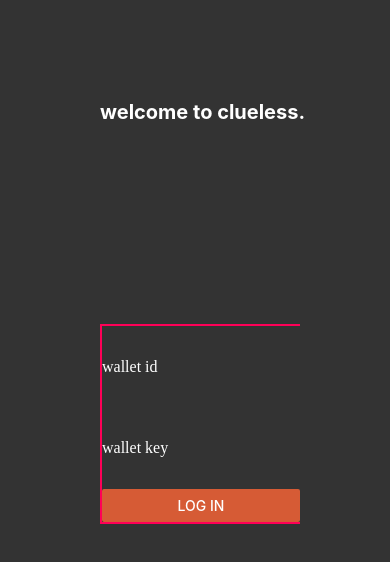
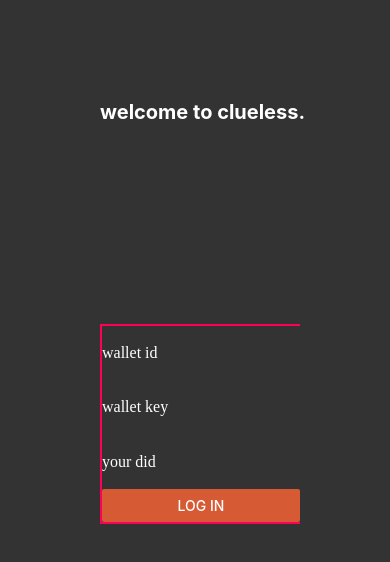
Before and after one commit to jake-walker-18/clueless-react-prover, a React Native app: screen / in a window 390 px wide. Shown: the top 562 px of the page. Built offline with nearby package versions, Linux system fonts and the light colour scheme.

Commit message:
add did login field

```diff
--- a/App.js
+++ b/App.js
@@ -7,7 +7,7 @@ import { BarCodeScanner } from "expo-barcode-scanner";
 
 class App extends React.Component {
   state = {
-    name: "GcytQUaaFE728WrKitXh63",
+    did: "",
     username: "",
     password: "",
     masterSecretID: "",
@@ -28,7 +28,13 @@ class App extends React.Component {
   };
 
   getProof = async () => {
-    let { password, username, masterSecretID, proofData, name } = this.state;
+    let {
+      password,
+      username,
+      masterSecretID,
+      proofData,
+      did: name
+    } = this.state;
     let proofjson = JSON.parse(proofData);
     let proofType = proofjson.proofType;
     proofType = proofType.trim();
@@ -94,6 +100,12 @@ class App extends React.Component {
             placeholder="wallet key"
             secureTextEntry={true}
             onChangeText={password => this.setState({ password })}
+          />
+          <TextInput
+            style={styles.loginclueless}
+            value={this.state.did}
+            placeholder="your did"
+            onChangeText={did => this.setState({ did })}
           />
           <Button
             title="log in"
```
